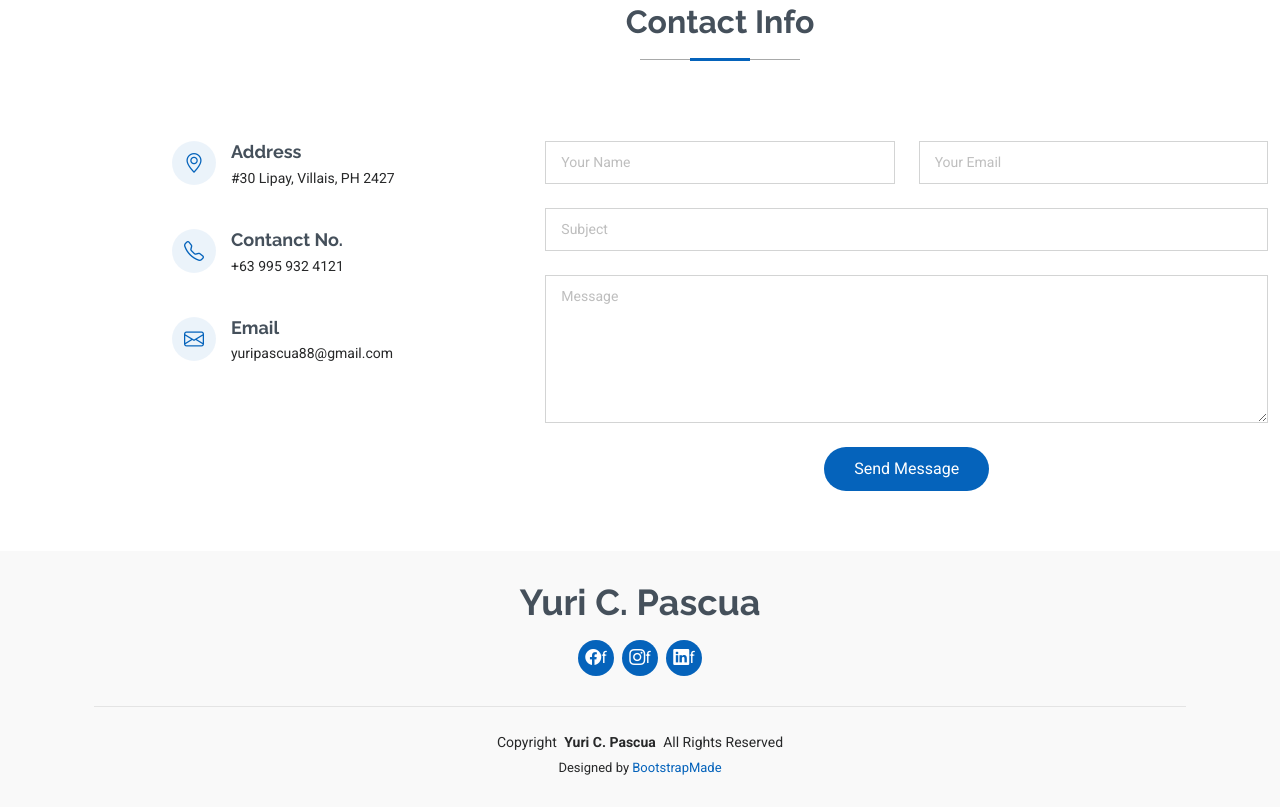
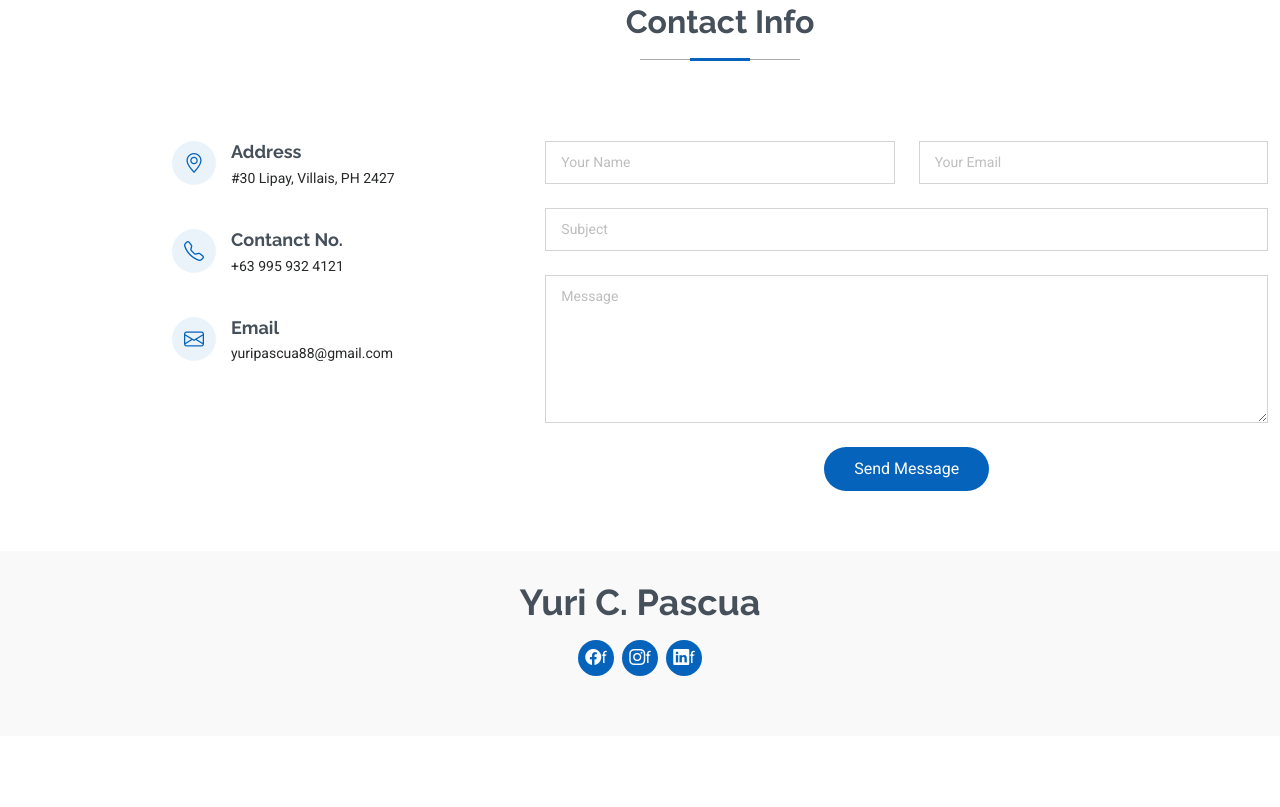
Before and after one commit to Yolyn01/yursdev, a plain HTML site: page index.html in a window 1280 px wide. Shown: the part 6688-7495 px from the top of the page. After the commit the page ends 7424 px from the top, so only its background shows below. Drawn offline with nearby package versions, Linux system fonts and the light colour scheme.

Commit message:
Update index.html

```diff
--- a/index.html
+++ b/index.html
@@ -1022,21 +1022,7 @@
 
           <a href="https://www.linkedin.com/in/yuri-pascua-34573b329/"><i class="bi bi-linkedin"></i>f</a>
         </div>
-        <div class="container">
-          <div class="copyright">
-            <span>Copyright</span>
-            <strong class="px-1 sitename">Yuri C. Pascua</strong>
-            <span>All Rights Reserved</span>
-          </div>
-          <div class="credits">
-            <!-- All the links in the footer should remain intact. -->
-            <!-- You can delete the links only if you've purchased the pro version. -->
-            <!-- Licensing information: https://bootstrapmade.com/license/ -->
-            <!-- Purchase the pro version with working PHP/AJAX contact form: [buy-url] -->
-            Designed by <a href="https://bootstrapmade.com/">BootstrapMade</a>
-          </div>
-        </div>
-      </div>
+
     </footer>
 
     <!-- Scroll Top -->
```
